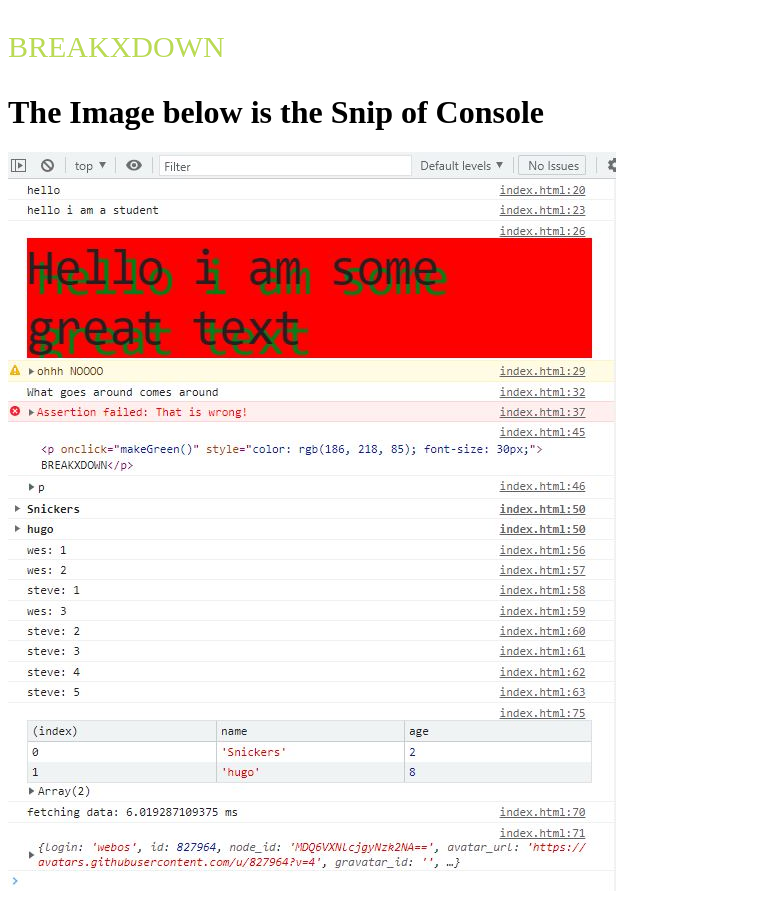
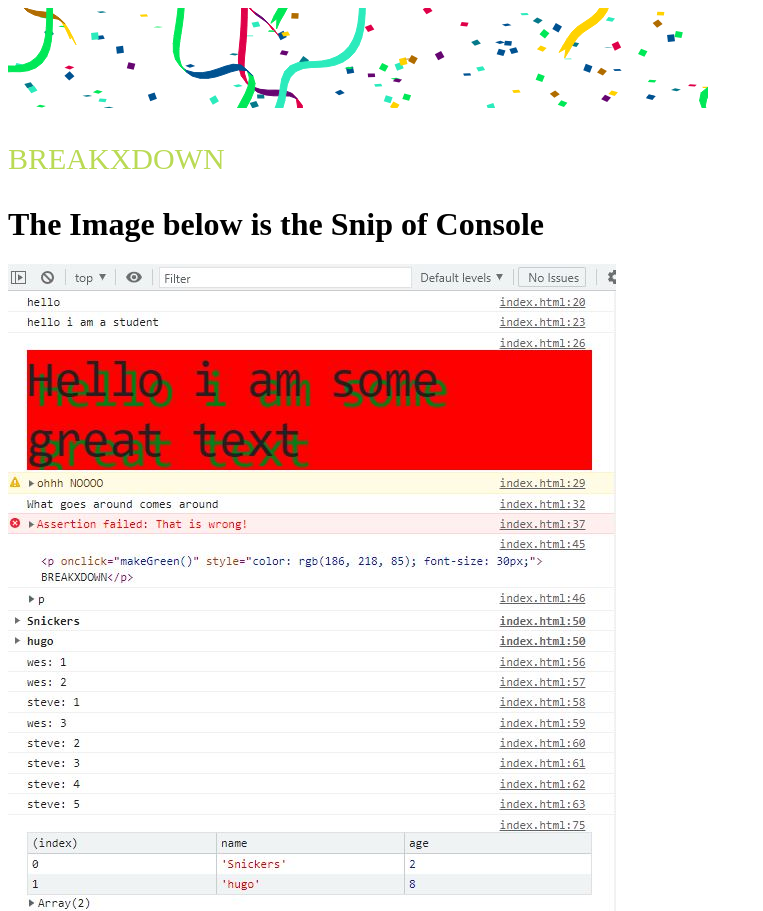
Before and after one commit to ArwaId/PIAIC-BCC-36, a plain HTML site: page 30Day Vanilla JS Coding Challenge/Day 9 Challenge 14 must know div tools tricks/index.html in a window 1280 px wide. Shown: the top 911 px of the page, without its empty margins (0-763 px from the left). Drawn offline with Linux system fonts and the light colour scheme; no server answers.

Commit message:
Day 9 Challenge 14 must know div tools tricks

```diff
--- /dev/null
+++ b/30Day Vanilla JS Coding Challenge/Day 9 Challenge 14 must know div tools tricks/confetti.js
@@ -0,0 +1,397 @@
+var retina = window.devicePixelRatio,
+
+    // Math shorthands
+    PI = Math.PI,
+    sqrt = Math.sqrt,
+    round = Math.round,
+    random = Math.random,
+    cos = Math.cos,
+    sin = Math.sin,
+
+    // Local WindowAnimationTiming interface
+    rAF = window.requestAnimationFrame,
+    cAF = window.cancelAnimationFrame || window.cancelRequestAnimationFrame,
+    _now = Date.now || function () {return new Date().getTime();};
+
+// Local WindowAnimationTiming interface polyfill
+(function (w) {
+  /**
+				* Fallback implementation.
+				*/
+  var prev = _now();
+  function fallback(fn) {
+    var curr = _now();
+    var ms = Math.max(0, 16 - (curr - prev));
+    var req = setTimeout(fn, ms);
+    prev = curr;
+    return req;
+  }
+
+  /**
+				* Cancel.
+				*/
+  var cancel = w.cancelAnimationFrame
+  || w.webkitCancelAnimationFrame
+  || w.clearTimeout;
+
+  rAF = w.requestAnimationFrame
+  || w.webkitRequestAnimationFrame
+  || fallback;
+
+  cAF = function(id){
+    cancel.call(w, id);
+  };
+}(window));
+
+document.addEventListener("DOMContentLoaded", function() {
+  var speed = 50,
+      duration = (1.0 / speed),
+      confettiRibbonCount = 11,
+      ribbonPaperCount = 30,
+      ribbonPaperDist = 8.0,
+      ribbonPaperThick = 8.0,
+      confettiPaperCount = 95,
+      DEG_TO_RAD = PI / 180,
+      RAD_TO_DEG = 180 / PI,
+      colors = [
+        ["#df0049", "#660671"],
+        ["#00e857", "#005291"],
+        ["#2bebbc", "#05798a"],
+        ["#ffd200", "#b06c00"]
+      ];
+
+  function Vector2(_x, _y) {
+    this.x = _x, this.y = _y;
+    this.Length = function() {
+      return sqrt(this.SqrLength());
+    }
+    this.SqrLength = function() {
+      return this.x * this.x + this.y * this.y;
+    }
+    this.Add = function(_vec) {
+      this.x += _vec.x;
+      this.y += _vec.y;
+    }
+    this.Sub = function(_vec) {
+      this.x -= _vec.x;
+      this.y -= _vec.y;
+    }
+    this.Div = function(_f) {
+      this.x /= _f;
+      this.y /= _f;
+    }
+    this.Mul = function(_f) {
+      this.x *= _f;
+      this.y *= _f;
+    }
+    this.Normalize = function() {
+      var sqrLen = this.SqrLength();
+      if (sqrLen != 0) {
+        var factor = 1.0 / sqrt(sqrLen);
+        this.x *= factor;
+        this.y *= factor;
+      }
+    }
+    this.Normalized = function() {
+      var sqrLen = this.SqrLength();
+      if (sqrLen != 0) {
+        var factor = 1.0 / sqrt(sqrLen);
+        return new Vector2(this.x * factor, this.y * factor);
+      }
+      return new Vector2(0, 0);
+    }
+  }
+  Vector2.Lerp = function(_vec0, _vec1, _t) {
+    return new Vector2((_vec1.x - _vec0.x) * _t + _vec0.x, (_vec1.y - _vec0.y) * _t + _vec0.y);
+  }
+  Vector2.Distance = function(_vec0, _vec1) {
+    return sqrt(Vector2.SqrDistance(_vec0, _vec1));
+  }
+  Vector2.SqrDistance = function(_vec0, _vec1) {
+    var x = _vec0.x - _vec1.x;
+    var y = _vec0.y - _vec1.y;
+    return (x * x + y * y + z * z);
+  }
+  Vector2.Scale = function(_vec0, _vec1) {
+    return new Vector2(_vec0.x * _vec1.x, _vec0.y * _vec1.y);
+  }
+  Vector2.Min = function(_vec0, _vec1) {
+    return new Vector2(Math.min(_vec0.x, _vec1.x), Math.min(_vec0.y, _vec1.y));
+  }
+  Vector2.Max = function(_vec0, _vec1) {
+    return new Vector2(Math.max(_vec0.x, _vec1.x), Math.max(_vec0.y, _vec1.y));
+  }
+  Vector2.ClampMagnitude = function(_vec0, _len) {
+    var vecNorm = _vec0.Normalized;
+    return new Vector2(vecNorm.x * _len, vecNorm.y * _len);
+  }
+  Vector2.Sub = function(_vec0, _vec1) {
+    return new Vector2(_vec0.x - _vec1.x, _vec0.y - _vec1.y, _vec0.z - _vec1.z);
+  }
+
+  function EulerMass(_x, _y, _mass, _drag) {
+    this.position = new Vector2(_x, _y);
+    this.mass = _mass;
+    this.drag = _drag;
+    this.force = new Vector2(0, 0);
+    this.velocity = new Vector2(0, 0);
+    this.AddForce = function(_f) {
+      this.force.Add(_f);
+    }
+    this.Integrate = function(_dt) {
+      var acc = this.CurrentForce(this.position);
+      acc.Div(this.mass);
+      var posDelta = new Vector2(this.velocity.x, this.velocity.y);
+      posDelta.Mul(_dt);
+      this.position.Add(posDelta);
+      acc.Mul(_dt);
+      this.velocity.Add(acc);
+      this.force = new Vector2(0, 0);
+    }
+    this.CurrentForce = function(_pos, _vel) {
+      var totalForce = new Vector2(this.force.x, this.force.y);
+      var speed = this.velocity.Length();
+      var dragVel = new Vector2(this.velocity.x, this.velocity.y);
+      dragVel.Mul(this.drag * this.mass * speed);
+      totalForce.Sub(dragVel);
+      return totalForce;
+    }
+  }
+
+  function ConfettiPaper(_x, _y) {
+    this.pos = new Vector2(_x, _y);
+    this.rotationSpeed = (random() * 600 + 800);
+    this.angle = DEG_TO_RAD * random() * 360;
+    this.rotation = DEG_TO_RAD * random() * 360;
+    this.cosA = 1.0;
+    this.size = 5.0;
+    this.oscillationSpeed = (random() * 1.5 + 0.5);
+    this.xSpeed = 40.0;
+    this.ySpeed = (random() * 60 + 50.0);
+    this.corners = new Array();
+    this.time = random();
+    var ci = round(random() * (colors.length - 1));
+    this.frontColor = colors[ci][0];
+    this.backColor = colors[ci][1];
+    for (var i = 0; i < 4; i++) {
+      var dx = cos(this.angle + DEG_TO_RAD * (i * 90 + 45));
+      var dy = sin(this.angle + DEG_TO_RAD * (i * 90 + 45));
+      this.corners[i] = new Vector2(dx, dy);
+    }
+    this.Update = function(_dt) {
+      this.time += _dt;
+      this.rotation += this.rotationSpeed * _dt;
+      this.cosA = cos(DEG_TO_RAD * this.rotation);
+      this.pos.x += cos(this.time * this.oscillationSpeed) * this.xSpeed * _dt
+      this.pos.y += this.ySpeed * _dt;
+      if (this.pos.y > ConfettiPaper.bounds.y) {
+        this.pos.x = random() * ConfettiPaper.bounds.x;
+        this.pos.y = 0;
+      }
+    }
+    this.Draw = function(_g) {
+      if (this.cosA > 0) {
+        _g.fillStyle = this.frontColor;
+      } else {
+        _g.fillStyle = this.backColor;
+      }
+      _g.beginPath();
+      _g.moveTo((this.pos.x + this.corners[0].x * this.size) * retina, (this.pos.y + this.corners[0].y * this.size * this.cosA) * retina);
+      for (var i = 1; i < 4; i++) {
+        _g.lineTo((this.pos.x + this.corners[i].x * this.size) * retina, (this.pos.y + this.corners[i].y * this.size * this.cosA) * retina);
+      }
+      _g.closePath();
+      _g.fill();
+    }
+  }
+  ConfettiPaper.bounds = new Vector2(0, 0);
+
+  function ConfettiRibbon(_x, _y, _count, _dist, _thickness, _angle, _mass, _drag) {
+    this.particleDist = _dist;
+    this.particleCount = _count;
+    this.particleMass = _mass;
+    this.particleDrag = _drag;
+    this.particles = new Array();
+    var ci = round(random() * (colors.length - 1));
+    this.frontColor = colors[ci][0];
+    this.backColor = colors[ci][1];
+    this.xOff = (cos(DEG_TO_RAD * _angle) * _thickness);
+    this.yOff = (sin(DEG_TO_RAD * _angle) * _thickness);
+    this.position = new Vector2(_x, _y);
+    this.prevPosition = new Vector2(_x, _y);
+    this.velocityInherit = (random() * 2 + 4);
+    this.time = random() * 100;
+    this.oscillationSpeed = (random() * 2 + 2);
+    this.oscillationDistance = (random() * 40 + 40);
+    this.ySpeed = (random() * 40 + 80);
+    for (var i = 0; i < this.particleCount; i++) {
+      this.particles[i] = new EulerMass(_x, _y - i * this.particleDist, this.particleMass, this.particleDrag);
+    }
+    this.Update = function(_dt) {
+      var i = 0;
+      this.time += _dt * this.oscillationSpeed;
+      this.position.y += this.ySpeed * _dt;
+      this.position.x += cos(this.time) * this.oscillationDistance * _dt;
+      this.particles[0].position = this.position;
+      var dX = this.prevPosition.x - this.position.x;
+      var dY = this.prevPosition.y - this.position.y;
+      var delta = sqrt(dX * dX + dY * dY);
+      this.prevPosition = new Vector2(this.position.x, this.position.y);
+      for (i = 1; i < this.particleCount; i++) {
+        var dirP = Vector2.Sub(this.particles[i - 1].position, this.particles[i].position);
+        dirP.Normalize();
+        dirP.Mul((delta / _dt) * this.velocityInherit);
+        this.particles[i].AddForce(dirP);
+      }
+      for (i = 1; i < this.particleCount; i++) {
+        this.particles[i].Integrate(_dt);
+      }
+      for (i = 1; i < this.particleCount; i++) {
+        var rp2 = new Vector2(this.particles[i].position.x, this.particles[i].position.y);
+        rp2.Sub(this.particles[i - 1].position);
+        rp2.Normalize();
+        rp2.Mul(this.particleDist);
+        rp2.Add(this.particles[i - 1].position);
+        this.particles[i].position = rp2;
+      }
+      if (this.position.y > ConfettiRibbon.bounds.y + this.particleDist * this.particleCount) {
+        this.Reset();
+      }
+    }
+    this.Reset = function() {
+      this.position.y = -random() * ConfettiRibbon.bounds.y;
+      this.position.x = random() * ConfettiRibbon.bounds.x;
+      this.prevPosition = new Vector2(this.position.x, this.position.y);
+      this.velocityInherit = random() * 2 + 4;
+      this.time = random() * 100;
+      this.oscillationSpeed = random() * 2.0 + 1.5;
+      this.oscillationDistance = (random() * 40 + 40);
+      this.ySpeed = random() * 40 + 80;
+      var ci = round(random() * (colors.length - 1));
+      this.frontColor = colors[ci][0];
+      this.backColor = colors[ci][1];
+      this.particles = new Array();
+      for (var i = 0; i < this.particleCount; i++) {
+        this.particles[i] = new EulerMass(this.position.x, this.position.y - i * this.particleDist, this.particleMass, this.particleDrag);
+      }
+    };
+    this.Draw = function(_g) {
+      for (var i = 0; i < this.particleCount - 1; i++) {
+        var p0 = new Vector2(this.particles[i].position.x + this.xOff, this.particles[i].position.y + this.yOff);
+        var p1 = new Vector2(this.particles[i + 1].position.x + this.xOff, this.particles[i + 1].position.y + this.yOff);
+        if (this.Side(this.particles[i].position.x, this.particles[i].position.y, this.particles[i + 1].position.x, this.particles[i + 1].position.y, p1.x, p1.y) < 0) {
+          _g.fillStyle = this.frontColor;
+          _g.strokeStyle = this.frontColor;
+        } else {
+          _g.fillStyle = this.backColor;
+          _g.strokeStyle = this.backColor;
+        }
+        if (i == 0) {
+          _g.beginPath();
+          _g.moveTo(this.particles[i].position.x * retina, this.particles[i].position.y * retina);
+          _g.lineTo(this.particles[i + 1].position.x * retina, this.particles[i + 1].position.y * retina);
+          _g.lineTo(((this.particles[i + 1].position.x + p1.x) * 0.5) * retina, ((this.particles[i + 1].position.y + p1.y) * 0.5) * retina);
+          _g.closePath();
+          _g.stroke();
+          _g.fill();
+          _g.beginPath();
+          _g.moveTo(p1.x * retina, p1.y * retina);
+          _g.lineTo(p0.x * retina, p0.y * retina);
+          _g.lineTo(((this.particles[i + 1].position.x + p1.x) * 0.5) * retina, ((this.particles[i + 1].position.y + p1.y) * 0.5) * retina);
+          _g.closePath();
+          _g.stroke();
+          _g.fill();
+        } else if (i == this.particleCount - 2) {
+          _g.beginPath();
+          _g.moveTo(this.particles[i].position.x * retina, this.particles[i].position.y * retina);
+          _g.lineTo(this.particles[i + 1].position.x * retina, this.particles[i + 1].position.y * retina);
+          _g.lineTo(((this.particles[i].position.x + p0.x) * 0.5) * retina, ((this.particles[i].position.y + p0.y) * 0.5) * retina);
+          _g.closePath();
+          _g.stroke();
+          _g.fill();
+          _g.beginPath();
+          _g.moveTo(p1.x * retina, p1.y * retina);
+          _g.lineTo(p0.x * retina, p0.y * retina);
+          _g.lineTo(((this.particles[i].position.x + p0.x) * 0.5) * retina, ((this.particles[i].position.y + p0.y) * 0.5) * retina);
+          _g.closePath();
+          _g.stroke();
+          _g.fill();
+        } else {
+          _g.beginPath();
+          _g.moveTo(this.particles[i].position.x * retina, this.particles[i].position.y * retina);
+          _g.lineTo(this.particles[i + 1].position.x * retina, this.particles[i + 1].position.y * retina);
+          _g.lineTo(p1.x * retina, p1.y * retina);
+          _g.lineTo(p0.x * retina, p0.y * retina);
+          _g.closePath();
+          _g.stroke();
+          _g.fill();
+        }
+      }
+    }
+    this.Side = function(x1, y1, x2, y2, x3, y3) {
+      return ((x1 - x2) * (y3 - y2) - (y1 - y2) * (x3 - x2));
+    }
+  }
+  ConfettiRibbon.bounds = new Vector2(0, 0);
+  confetti = {};
+  confetti.Context = function(id) {
+    var i = 0;
+    var canvas = document.getElementById(id);
+    var canvasParent = canvas.parentNode;
+    //var canvasWidth = canvasParent.offsetWidth;
+    //var canvasHeight = canvasParent.offsetHeight;
+    var canvasWidth = 700;
+    var canvasHeight = 100;
+
+    canvas.width = canvasWidth * retina;
+    canvas.height = canvasHeight * retina;
+    var context = canvas.getContext('2d');
+    var interval = null;
+    var confettiRibbons = new Array();
+    ConfettiRibbon.bounds = new Vector2(canvasWidth, canvasHeight);
+    for (i = 0; i < confettiRibbonCount; i++) {
+      confettiRibbons[i] = new ConfettiRibbon(random() * canvasWidth, -random() * canvasHeight * 2, ribbonPaperCount, ribbonPaperDist, ribbonPaperThick, 45, 1, 0.05);
+    }
+    var confettiPapers = new Array();
+    ConfettiPaper.bounds = new Vector2(canvasWidth, canvasHeight);
+    for (i = 0; i < confettiPaperCount; i++) {
+      confettiPapers[i] = new ConfettiPaper(random() * canvasWidth, random() * canvasHeight);
+    }
+    this.resize = function() {
+      canvasWidth = canvasParent.offsetWidth;
+      canvasHeight = canvasParent.offsetHeight;
+      canvas.width = canvasWidth * retina;
+      canvas.height = canvasHeight * retina;
+      ConfettiPaper.bounds = new Vector2(canvasWidth, canvasHeight);
+      ConfettiRibbon.bounds = new Vector2(canvasWidth, canvasHeight);
+    }
+    this.start = function() {
+      this.stop()
+      var context = this;
+      this.update();
+    }
+    this.stop = function() {
+      cAF(this.interval);
+    }
+    this.update = function() {
+      var i = 0;
+      context.clearRect(0, 0, canvas.width, canvas.height);
+      for (i = 0; i < confettiPaperCount; i++) {
+        confettiPapers[i].Update(duration);
+        confettiPapers[i].Draw(context);
+      }
+      for (i = 0; i < confettiRibbonCount; i++) {
+        confettiRibbons[i].Update(duration);
+        confettiRibbons[i].Draw(context);
+      }
+      this.interval = rAF(function() {
+        confetti.update();
+      });
+    }
+  };
+  var confetti = new confetti.Context('confetti');
+  confetti.start();
+  window.addEventListener('resize', function(event){
+    confetti.resize();
+  });
+});
--- a/30Day Vanilla JS Coding Challenge/Day 9 Challenge 14 must know div tools tricks/index.html
+++ b/30Day Vanilla JS Coding Challenge/Day 9 Challenge 14 must know div tools tricks/index.html
@@ -4,9 +4,11 @@
     <meta charset="UTF-8">
     <meta http-equiv="X-UA-Compatible" content="IE=edge">
     <meta name="viewport" content="width=device-width, initial-scale=1.0">
+    <script type="text/javascript" src="confetti.js"></script>
     <title>14 Must know DEV tools</title>
 </head>
 <body>
+    <canvas id="confetti"></canvas>
     <p onclick="makeGreen()">BREAKXDOWN</p>
     <h1>The Image below is the Snip of Console</h1>
     <img  src="InspectCapture.JPG">
```
